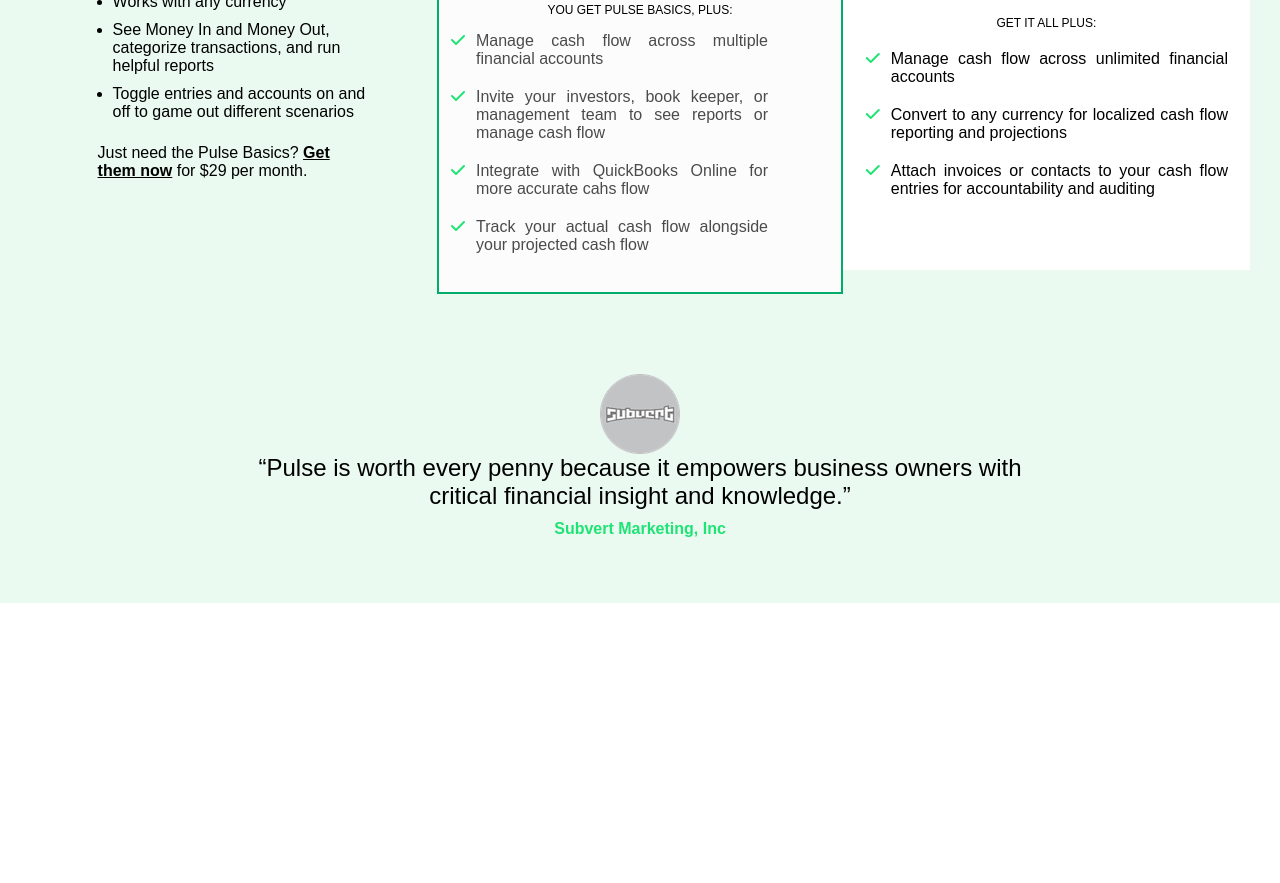
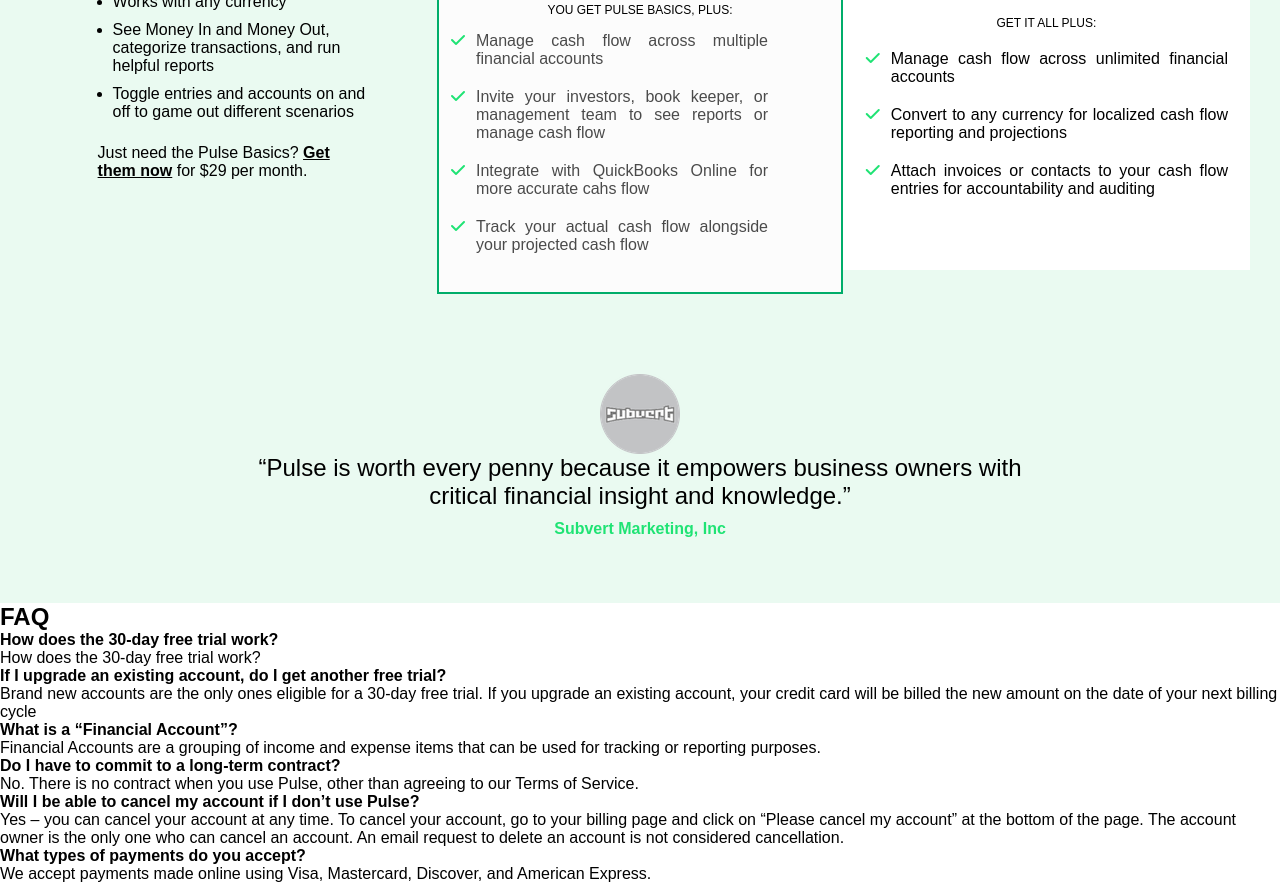
Before and after one commit to WadieBenabdouh/Pulse, a plain HTML site: page index.html in a window 1280 px wide. Shown: the part 709-1592 px from the top of the page. Before the commit the page ends 1312 px from the top, so only its background shows below. Drawn offline with Linux system fonts and the light colour scheme.

Commit message:
grid preparing

```diff
--- a/index.html
+++ b/index.html
@@ -13,6 +13,7 @@
 </head>
 
 <body>
+    <!-- MAIN -->
     <main>
         <!-- HEADER -->
         <header>
@@ -134,6 +135,46 @@
 
 
     </main>
+    <!-- MAIN END -->
+
+    <!--FAQ-->
+    <aside class="faq">
+        <div class="faq-container">
+            <h1>FAQ</h1>
+            <div class="questions"> <!-- CSS GRID START-->
+                <div class="quest">
+                    <h4>How does the 30-day free trial work?</h4>
+                    <p>How does the 30-day free trial work?</p>
+                </div>
+
+                <div class="quest">
+                    <h4>If I upgrade an existing account, do I get another free trial?</h4>
+                    <p>Brand new accounts are the only ones eligible for a 30-day free trial. If you upgrade an existing account, your credit card will be billed the new amount on the date of your next billing cycle</p>
+                </div>
+
+                <div class="quest">
+                    <h4>What is a “Financial Account”?</h4>
+                    <p>Financial Accounts are a grouping of income and expense items that can be used for tracking or reporting purposes.</p>
+                </div>
+
+                <div class="quest">
+                    <h4>Do I have to commit to a long-term contract?</h4>
+                    <p>No. There is no contract when you use Pulse, other than agreeing to our Terms of Service.</p>
+                </div>
+
+                <div class="quest">
+                    <h4>Will I be able to cancel my account if I don’t use Pulse?</h4>
+                    <p>Yes – you can cancel your account at any time. To cancel your account, go to your billing page and click on “Please cancel my account” at the bottom of the page. The account owner is the only one who can cancel an account. An email request to delete an account is not considered cancellation.</p>
+                </div>
+
+                <div class="quest">
+                    <h4>What types of payments do you accept?</h4>
+                    <p>We accept payments made online using Visa, Mastercard, Discover, and American Express.</p>
+                </div>
+            </div>
+        </div>
+    </aside>
+    <!-- FAQ END -->
 </body>
 
 </html>
```
